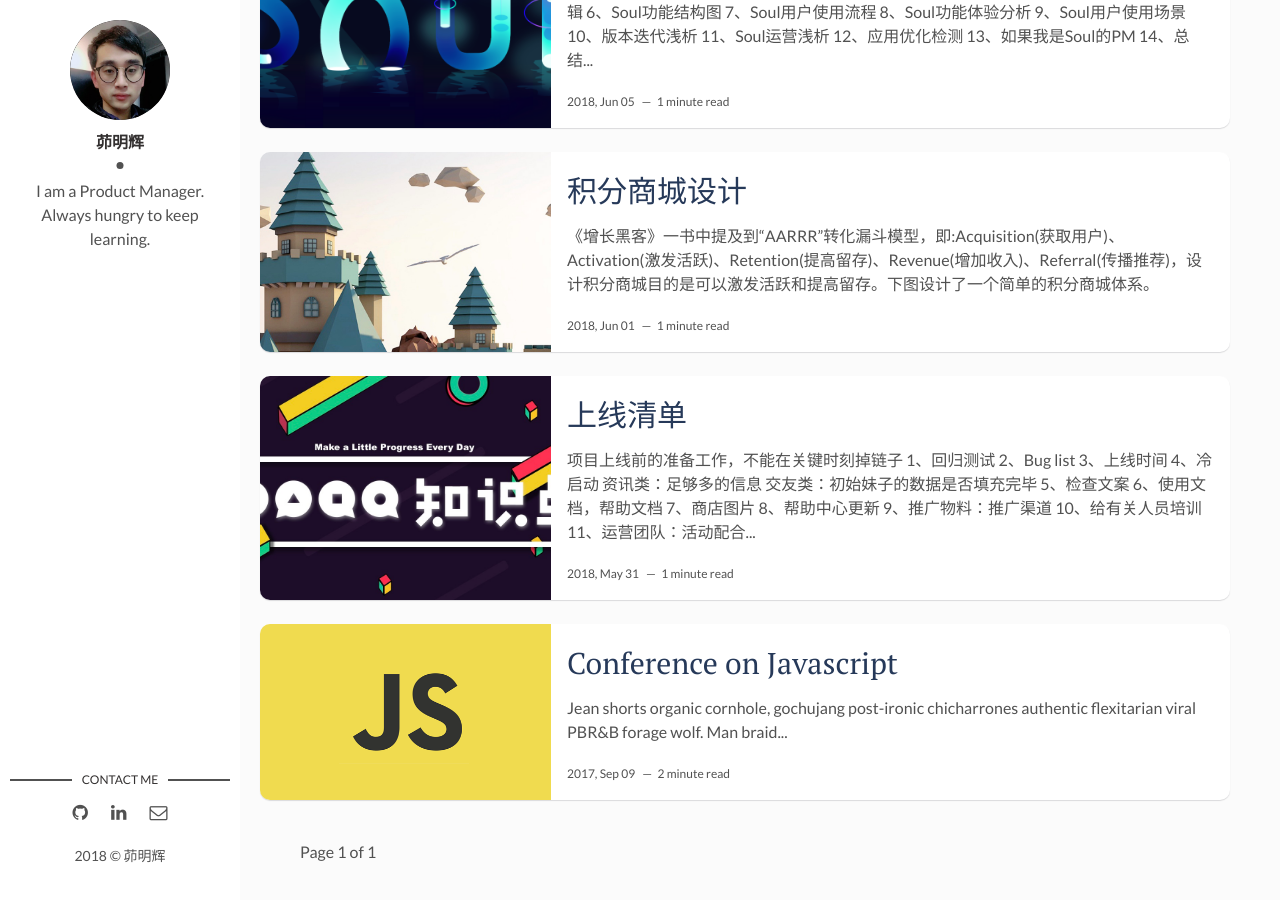
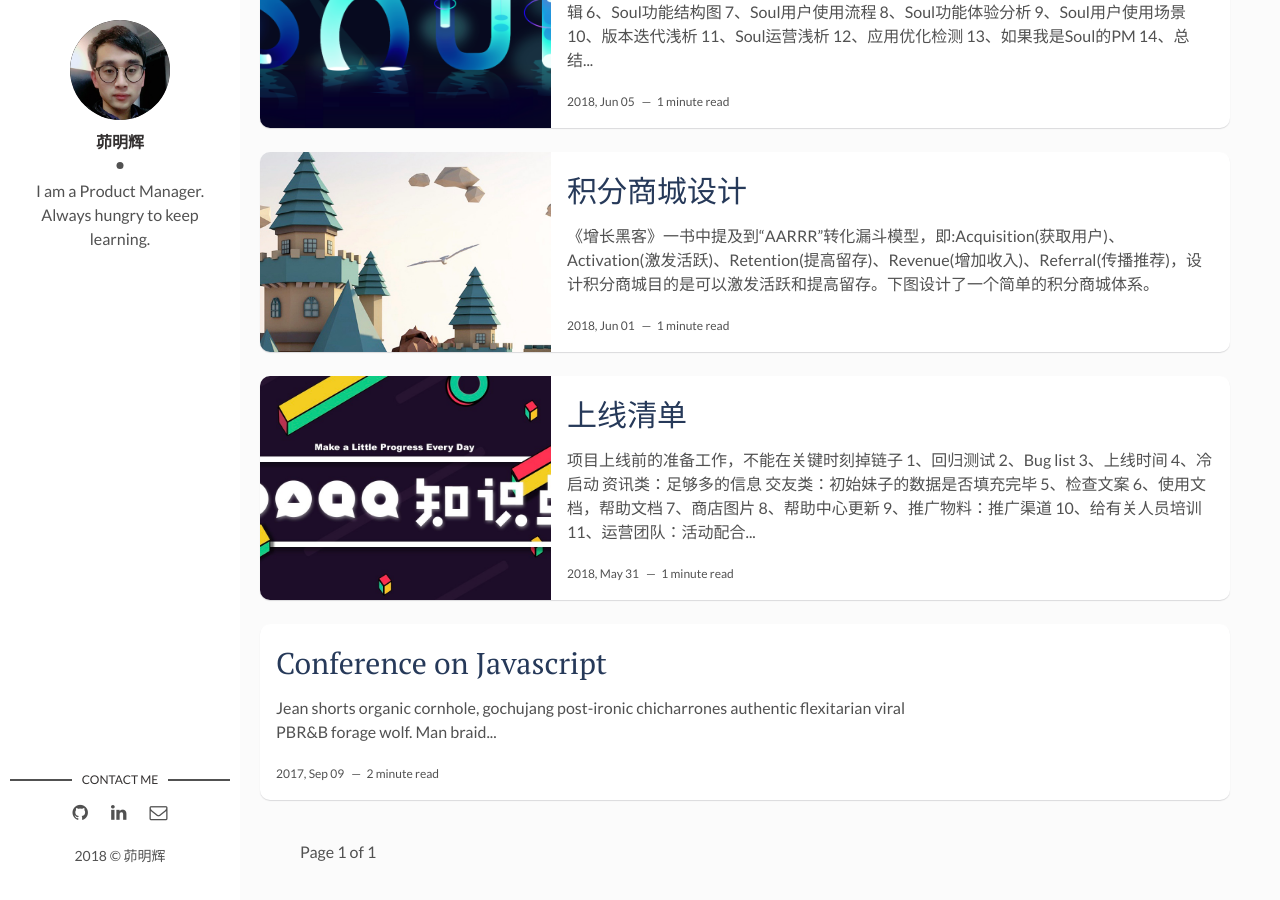
Before and after one commit to maominghui/maominghui.github.io, a Jekyll site: the page built from index.html, in a window 1280 px wide and 900 px high, scrolled down 1386 px. Built offline with Jekyll 4.4.1, drawn with Linux system fonts in a browser that asks for light colours; the list of posts is cut into pages by our own code.

Commit message:
删除图片

```diff
--- a/_posts/2017-09-10-conference-on-javascript.markdown
+++ b/_posts/2017-09-10-conference-on-javascript.markdown
@@ -2,7 +2,6 @@
 layout: post
 title: Conference on Javascript
 date: 2017-09-10 00:00:00 +0300
-img: js-1.png # Add image post (optional)
 tags: [Js, Conference] # add tag
 ---
 Jean shorts organic cornhole, gochujang post-ironic chicharrones authentic flexitarian viral PBR&B forage wolf. Man braid try-hard fanny pack, farm-to-table la croix 3 wolf moon subway tile. Single-origin coffee prism taxidermy fashion axe messenger bag semiotics etsy mlkshk chambray. Marfa lumbersexual meditation celiac. Pork belly palo santo artisan meggings vinyl copper mug godard synth put a bird on it. Cloud bread pop-up quinoa, raw denim meditation 8-bit slow-carb. Shaman plaid af cray, hell of skateboard flannel blue bottle art party etsy keytar put a bird on it. Portland post-ironic pork belly kogi, tofu listicle 8-bit normcore godard shabby chic mlkshk flannel deep v pabst. Pork belly kinfolk fingerstache lo-fi raclette. Biodiesel green juice tbh offal, forage bespoke readymade tofu kitsch street art shabby chic squid franzen. Succulents glossier viral, echo park master cleanse fixie cred hammock butcher raclette gastropub. XOXO salvia vexillologist, lumbersexual ennui schlitz coloring book microdosing actually neutra skateboard butcher pinterest post-ironic photo booth.
```
